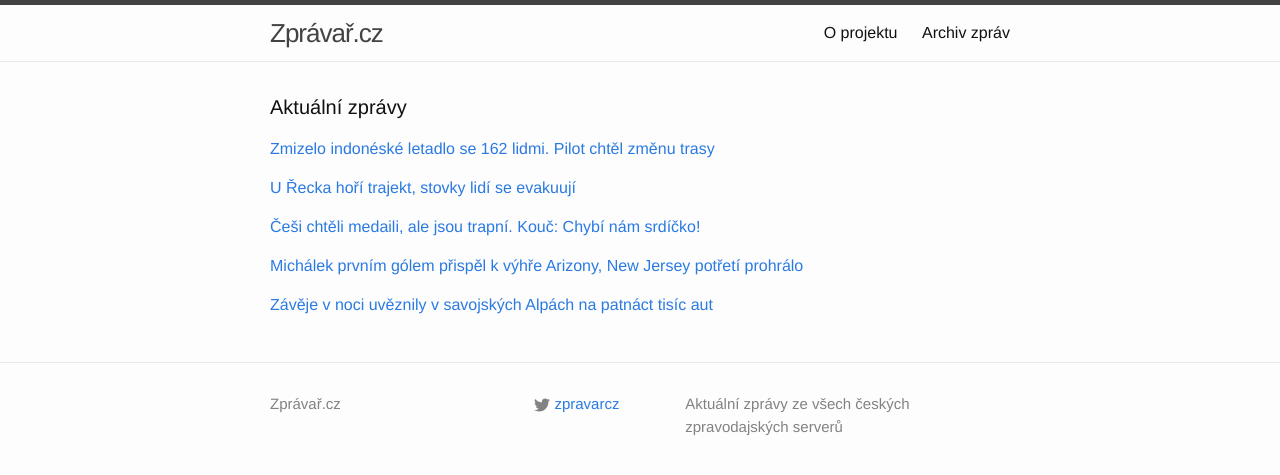
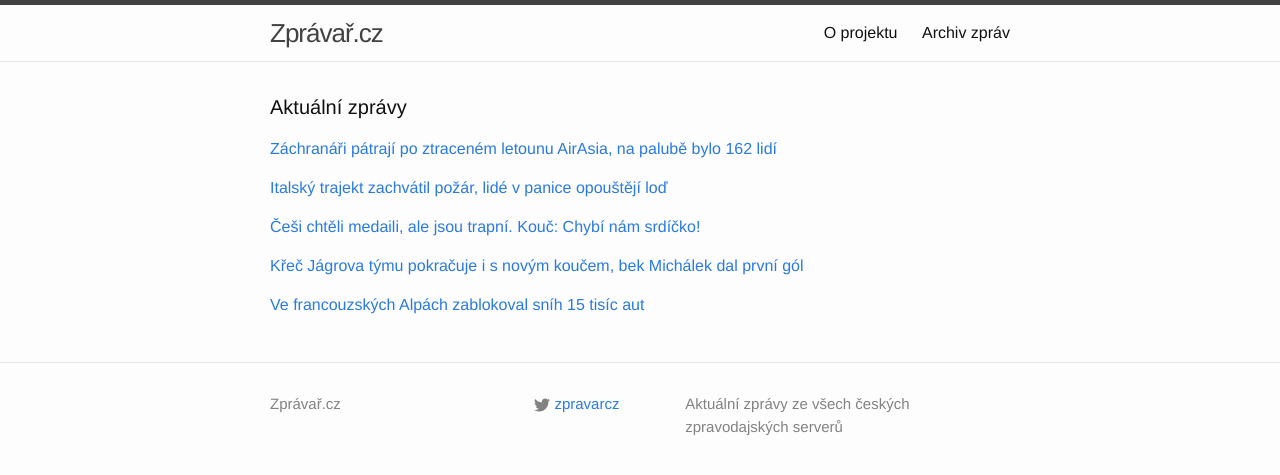
Before and after one commit to adliska/zpravar, a Jekyll site: the page built from index.html, in a window 1280 px wide. Shown: the top 475 px of the page. Built offline with Jekyll 4.4.1, drawn with Linux system fonts in a browser that asks for light colours.

Commit message:
zpravar news update

```diff
--- a/index.html
+++ b/index.html
@@ -5,9 +5,12 @@ layout: default
 <div class="home">
     <h1 class="page-heading">Aktuální zprávy</h1>
 
-<p><a href="javascript:;" onclick="toggle_visibility('zpravy0')">Zmizelo indonéské letadlo se 162 lidmi. Pilot chtěl změnu trasy</a></p>
+<p><a href="javascript:;" onclick="toggle_visibility('zpravy0')">Záchranáři pátrají po ztraceném letounu AirAsia, na palubě bylo 162 lidí</a></p>
 <div id="zpravy0" style="display:none">
 <ul>
+<li><a href=http://www.rozhlas.cz/_zprava/zachranari-patraji-po-ztracenem-letounu-airasia-na-palube-bylo-162-lidi--1437000>Záchranáři pátrají po ztraceném letounu AirAsia, na palubě bylo 162 lidí - www.rozhlas.cz</a></li>
+<li><a href=http://zpravy.e15.cz/zahranicni/udalosti/letoun-airasia-se-162-osobami-zmizel-mezi-indonesii-a-singapurem-1148867>Letoun AirAsia se 162 osobami zmizel mezi Indonésií a Singapurem - zpravy.e15.cz</a></li>
+<li><a href=http://www.novinky.cz/zahranicni/357312-mezi-indonesii-a-singapurem-zmizelo-letadlo-se-162-lidmi-na-palube.html>Mezi Indonésií a Singapurem zmizelo letadlo se 162 lidmi na palubě - www.novinky.cz</a></li>
 <li><a href=http://www.tyden.cz/rubriky/zahranici/asie-a-oceanie/zmizelo-indoneske-letadlo-se-162-lidmi-pilot-chtel-zmenu-trasy_328468.html>Zmizelo indonéské letadlo se 162 lidmi. Pilot chtěl změnu trasy - www.tyden.cz</a></li>
 <li><a href=http://www.tyden.cz/rubriky/zahranici/asie-a-oceanie/nad-indonesii-zmizelo-letadlo-se-162-lidmi-pilot-chtel-letet-jinudy_328468.html>Nad Indonésií zmizelo letadlo se 162 lidmi. Pilot chtěl letět jinudy - www.tyden.cz</a></li>
 <li><a href=http://zahranicni.ihned.cz/asie-a-pacifik-cina/c1-63304960-mezi-indonesii-a-singapurem-se-ztratilo-letadlo-cestovalo-v-nem-162-lidi>Mezi Indonésií a Singapurem se ztratilo letadlo. Cestovalo v něm 162 lidí - zahranicni.ihned.cz</a></li>
@@ -23,9 +26,11 @@ layout: default
 <li><a href=http://www.rozhlas.cz/_zprava/letoun-airasia-se-155-pasazery-zmizel-mezi-indonesii-a-singapurem--1437000>Letoun AirAsia se 155 pasažéry zmizel mezi Indonésií a Singapurem - www.rozhlas.cz</a></li>
 <li><a href=http://zpravy.idnes.cz/ztraceny-airbus-airasia-do-singapuru-dwk-/zahranicni.aspx?c=A141228_050117_zahranicni_jw>U Jakarty zmizel airbus se 155 lidmi na palubě, mířil do Singapuru - zpravy.idnes.cz</a></li>
 </ul>
-</div><p><a href="javascript:;" onclick="toggle_visibility('zpravy1')">U Řecka hoří trajekt, stovky lidí se evakuují</a></p>
+</div><p><a href="javascript:;" onclick="toggle_visibility('zpravy1')">Italský trajekt zachvátil požár, lidé v panice opouštějí loď</a></p>
 <div id="zpravy1" style="display:none">
 <ul>
+<li><a href=http://www.rozhlas.cz/_zprava/italsky-trajekt-zachvatil-pozar-lide-v-panice-opousteji-lod--1437003>Italský trajekt zachvátil požár, lidé v panice opouštějí loď - www.rozhlas.cz</a></li>
+<li><a href=http://www.ceskenoviny.cz/zpravy/zpravy/italskou-lod-se-466-pasazery-a-cleny-posadky-zachvatil-pozar/1162832>Italskou loď se 466 pasažéry a členy posádky zachvátil požár - www.ceskenoviny.cz</a></li>
 <li><a href=http://www.tyden.cz/rubriky/zahranici/evropa/u-recka-hori-trajekt-stovky-lidi-se-evakuuji_328469.html>U Řecka hoří trajekt, stovky lidí se evakuují - www.tyden.cz</a></li>
 <li><a href=http://www.novinky.cz/zahranicni/evropa/357315-u-recka-hori-trajekt-se-466-lidmi-na-palube.html>U Řecka hoří trajekt se 466 lidmi na palubě - www.novinky.cz</a></li>
 <li><a href=http://www.lidovky.cz/italskou-lod-se-466-pasazery-a-cleny-posadky-zachvatil-pozar-po6-/zpravy-svet.aspx?c=A141228_083454_ln_zahranici_sho>Požár zachvátil italskou loď se stovkami pasažérů. Pomoc ztěžuje vítr  - www.lidovky.cz</a></li>
@@ -46,18 +51,20 @@ layout: default
 <li><a href=http://www.tyden.cz/rubriky/sport/hokej/juniori-tezce-propadaji-po-svedsku-nestacili-na-slabsi-svycarsko_328466.html>Junioři těžce propadají. Po Švédsku nestačili na slabší Švýcarsko - www.tyden.cz</a></li>
 <li><a href=http://www.rozhlas.cz/_zprava/hokejiste-do-20-let-nezvladaji-oslabeni-na-ms-prohrali-i-se-svycarskem-25--1436989>Hokejisté do 20 let nezvládají oslabení, na MS prohráli i se Švýcarskem 2:5 - www.rozhlas.cz</a></li>
 </ul>
-</div><p><a href="javascript:;" onclick="toggle_visibility('zpravy3')">Michálek prvním gólem přispěl k výhře Arizony, New Jersey potřetí prohrálo</a></p>
+</div><p><a href="javascript:;" onclick="toggle_visibility('zpravy3')">Křeč Jágrova týmu pokračuje i s novým koučem, bek Michálek dal první gól</a></p>
 <div id="zpravy3" style="display:none">
 <ul>
+<li><a href=http://www.tyden.cz/rubriky/sport/hokej/nhl/krec-jagrova-tymu-pokracuje-i-s-novym-koucem-bek-michalek-dal-prvni-gol_328476.html>Křeč Jágrova týmu pokračuje i s novým koučem, bek Michálek dal první gól - www.tyden.cz</a></li>
 <li><a href=http://www.rozhlas.cz/_zprava/michalek-prvnim-golem-prispel-k-vyhre-arizony-new-jersey-potreti-prohralo--1437010>Michálek prvním gólem přispěl k výhře Arizony, New Jersey potřetí prohrálo - www.rozhlas.cz</a></li>
 <li><a href=http://www.denik.cz/hokej/obrance-michalek-poprve-skoroval-devils-znovu-prohrali-20141228.html>Obránce Michálek poprvé skóroval, Devils znovu prohráli - www.denik.cz</a></li>
 <li><a href=http://sport.aktualne.cz/zbynek-michalek-letos-poprve-skoroval-devils-znovu-prohrali/r~055a64a28e6111e4a7d8002590604f2e/>Zbyněk Michálek letos poprvé skóroval, Devils znovu prohráli - sport.aktualne.cz</a></li>
 <li><a href=http://www.sportovninoviny.cz/zpravy/obrance-michalek-poprve-skoroval-devils-znovu-prohrali/1162831>Obránce Michálek poprvé skóroval, Devils znovu prohráli - www.sportovninoviny.cz</a></li>
 <li><a href=http://hokej.idnes.cz/obrance-michalek-dal-prvni-gol-dkq-/nhl.aspx?c=A141228_071703_nhl_Mkr>Obránce Michálek dal první gól, New Jersey i po změně trenéra prohrálo - hokej.idnes.cz</a></li>
 </ul>
-</div><p><a href="javascript:;" onclick="toggle_visibility('zpravy4')">Závěje v noci uvěznily v savojských Alpách na patnáct tisíc aut</a></p>
+</div><p><a href="javascript:;" onclick="toggle_visibility('zpravy4')">Ve francouzských Alpách zablokoval sníh 15 tisíc aut</a></p>
 <div id="zpravy4" style="display:none">
 <ul>
+<li><a href=http://www.novinky.cz/zahranicni/evropa/357316-ve-francouzskych-alpach-zablokoval-snih-15-tisic-aut.html>Ve francouzských Alpách zablokoval sníh 15 tisíc aut - www.novinky.cz</a></li>
 <li><a href=http://zpravy.idnes.cz/uveznena-auta-ve-francouzskych-alpach-dhd-/zahranicni.aspx?c=A141228_084709_zahranicni_cen>Závěje v noci uvěznily v savojských Alpách na patnáct tisíc aut - zpravy.idnes.cz</a></li>
 <li><a href=http://zpravy.aktualne.cz/zahranici/vychod-francie-zasypal-snih-tisice-aut-uvizly-na-silnicich/r~534294208e6411e498be002590604f2e/>Východ Francie zasypal sníh, tisíce aut uvízly na silnicích - zpravy.aktualne.cz</a></li>
 <li><a href=http://www.ceskenoviny.cz/zpravy/zpravy/tisice-aut-zustaly-pres-noc-zablokovane-ve-francouzskych-alpach/1162843>Tisíce aut zůstaly přes noc zablokované ve francouzských Alpách - www.ceskenoviny.cz</a></li>
```
